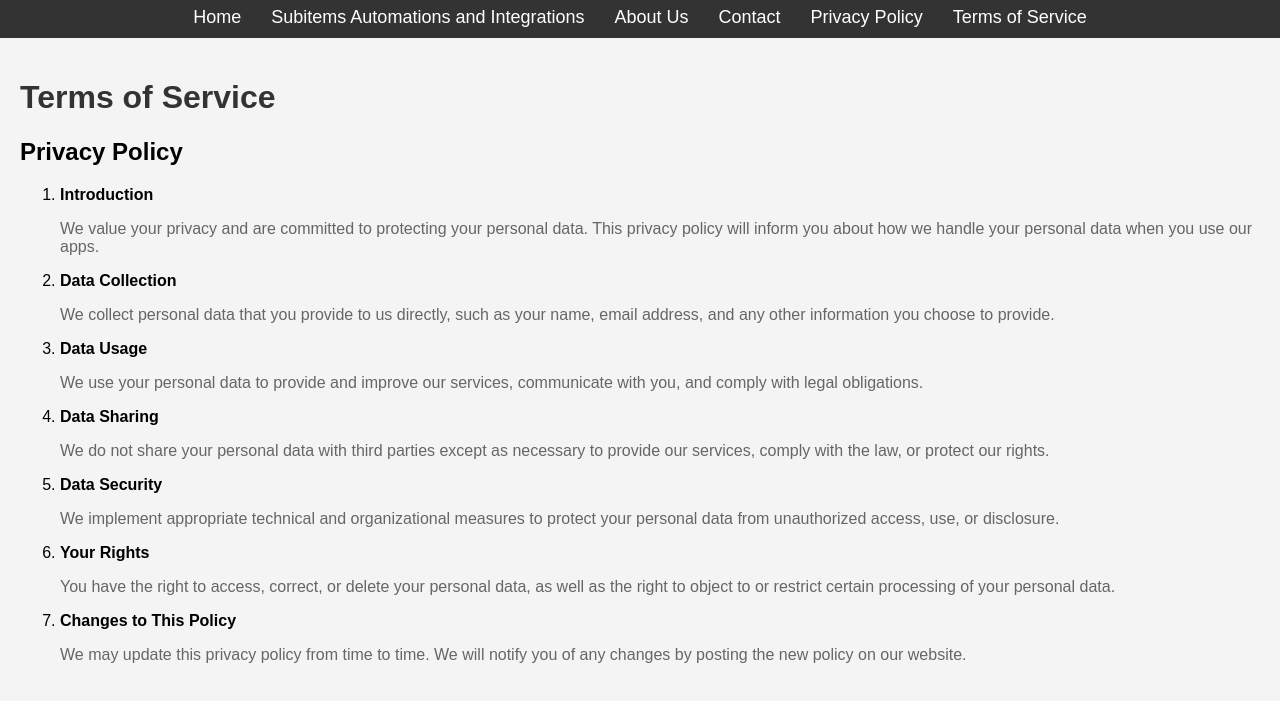
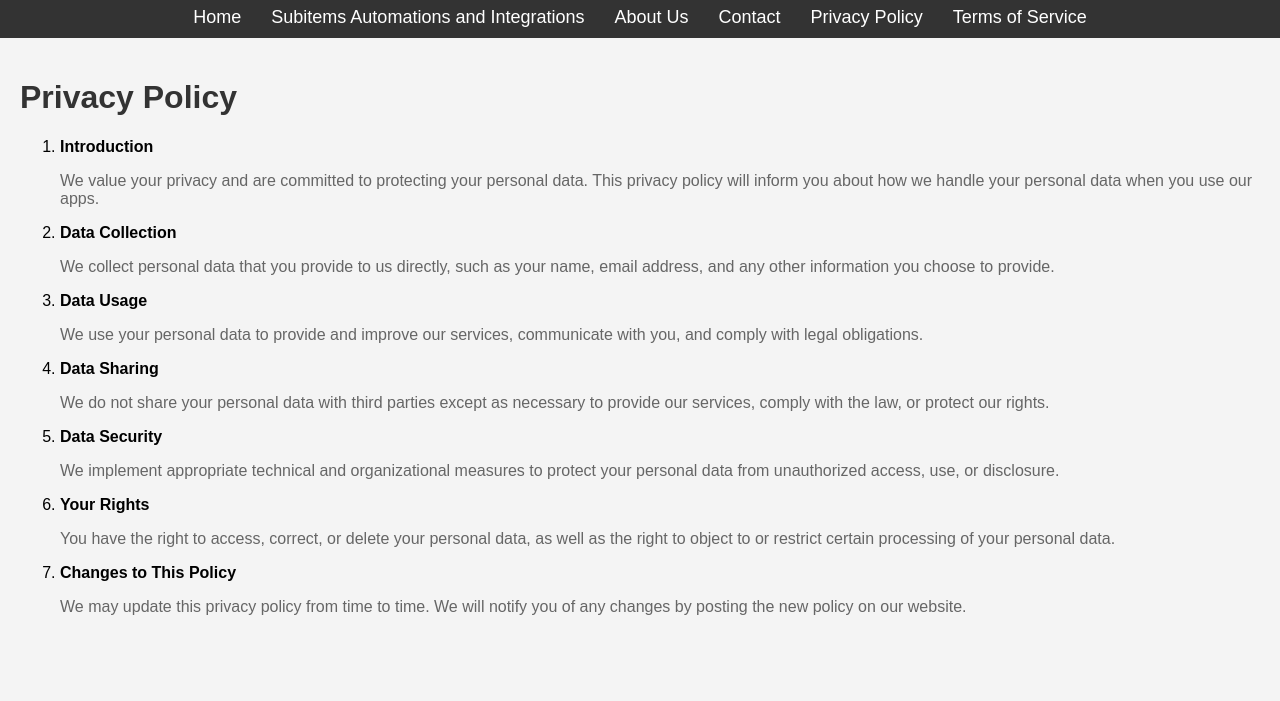
Before and after one commit to quality100store/quality100store.github.io, a plain HTML site: page privacy-policy.html in a window 1280 px wide. Shown: the part 73-774 px from the top of the page. Drawn offline with Linux system fonts and the light colour scheme.

Commit message:
Bug fixing

```diff
--- a/privacy-policy.html
+++ b/privacy-policy.html
@@ -12,9 +12,8 @@
         <div id="navbar-container"></div>
     </header>
     <main>
-        <h1>Terms of Service</h1>
+        <h1>Privacy Policy</h1>
         <section>
-            <h2>Privacy Policy</h2>
             <ol>
                 <li><strong>Introduction</strong>
                     <p>We value your privacy and are committed to protecting your personal data. This privacy policy will inform you about how we handle your personal data when you use our apps.</p>
```
Also changed, not shown: terms-of-service.html (+0 -1 lines).
